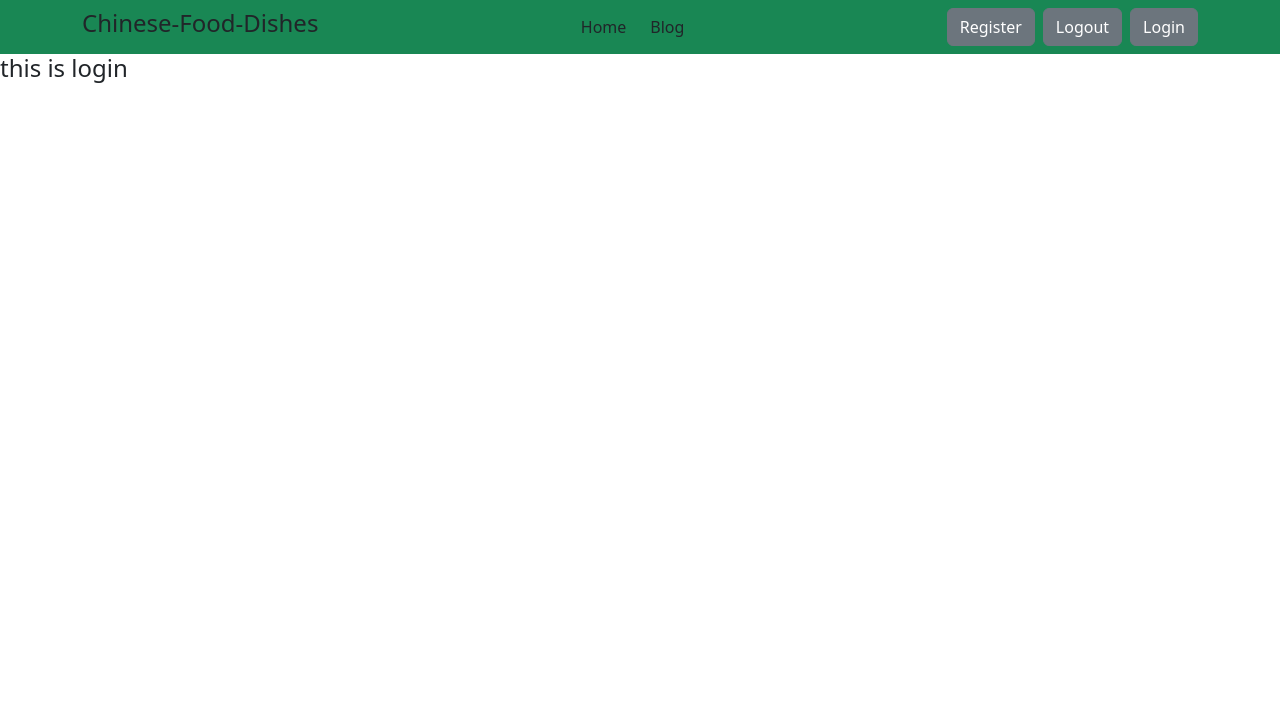
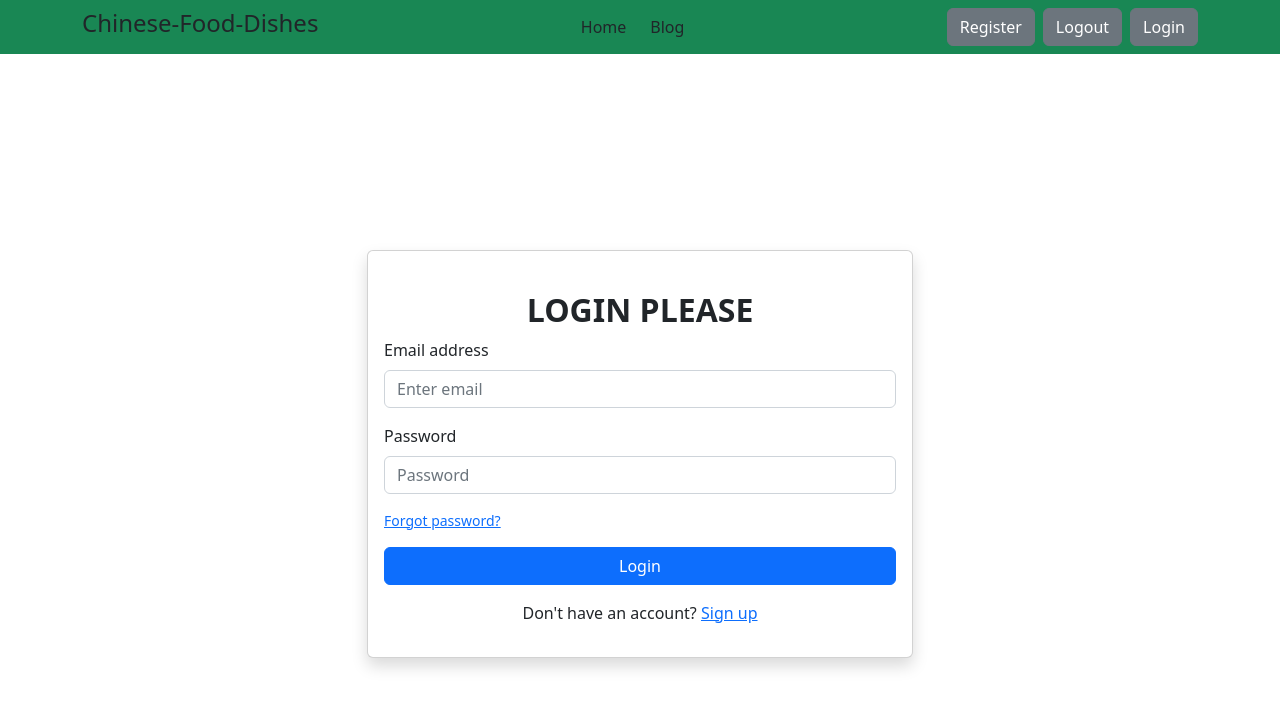
Before and after one commit to sakib21103090/Chinese-Food-Dishes-Client, a React (Vite) app: page /login in a window 1280 px wide. Shown: the top 708 px of the page. Built offline with nearby package versions, Linux system fonts and the light colour scheme.

Commit message:
add login page

```diff
--- a/package.json
+++ b/package.json
@@ -11,6 +11,7 @@
   },
   "dependencies": {
     "bootstrap": "^5.2.3",
+    "firebase": "^9.21.0",
     "localforage": "^1.10.0",
     "match-sorter": "^6.3.1",
     "react": "^18.2.0",
--- a/src/Components/ChefData/ChefData.jsx
+++ b/src/Components/ChefData/ChefData.jsx
@@ -19,7 +19,8 @@ const ChefData = ({data}) => {
               <p className='text-success'>likes :{likes}</p>
               </div>
 
-          <Link to={`/chefInfo/${id}`}><Button variant="primary">View Recipes</Button></Link>
+
+              <Link to={`/chefInfo/${id}`}><Button variant="primary">View Recipes</Button></Link>
       </Card.Body>
     </Card>
  </Container>
--- a/src/Components/ChefInfo/ChefInfo.jsx
+++ b/src/Components/ChefInfo/ChefInfo.jsx
@@ -1,15 +1,15 @@
 import React from 'react';
-import { useLoaderData } from 'react-router-dom';
+import { useLoaderData, } from 'react-router-dom';
 
 const ChefInfo = () => {
-    const  chefInfo=useLoaderData();
+  const  ChefInfo=useLoaderData();
 
-    const {id,name}=chefInfo;
-    console.log(chefInfo);
-    return (
-        <div>
-          <h5>{name}Name</h5>
-        </div>
+  const {name}=ChefInfo;
+  console.log(ChefInfo);
+  return (
+      <div>
+        <h5>{name} Name</h5>
+      </div>
     );
 };
 
--- a/src/Components/Login/Login.jsx
+++ b/src/Components/Login/Login.jsx
@@ -1,10 +1,63 @@
 import React from 'react';
+import { Col, Button, Row, Container, Card, Form } from "react-bootstrap";
+import { Link } from 'react-router-dom';
 
 const Login = () => {
     return (
         <div>
-            <h4>this is login</h4>
-        </div>
+        <Container>
+          <Row className="vh-100 d-flex justify-content-center align-items-center">
+            <Col md={8} lg={6} xs={12}>
+              <Card className="shadow">
+                <Card.Body>
+                  <div className="mb-3 mt-md-4">
+                    <h2 className="fw-bold mb-2 text-uppercase text-center ">Login please</h2>
+                    <div className="mb-3">
+                      <Form>
+                        <Form.Group className="mb-3" controlId="formBasicEmail">
+                          <Form.Label className="text-center">
+                            Email address
+                          </Form.Label>
+                          <Form.Control type="email" name='email' placeholder="Enter email" />
+                        </Form.Group>
+
+                        <Form.Group
+                          className="mb-3"
+                          controlId="formBasicPassword"
+                        >
+                          <Form.Label>Password</Form.Label>
+                          <Form.Control type="password" name='password' placeholder="Password" />
+                        </Form.Group>
+                        <Form.Group
+                          className="mb-3"
+                          controlId="formBasicCheckbox"
+                        >
+                          <p className="small">
+                            <a className="text-primary" href="#!">
+                              Forgot password?
+                            </a>
+                          </p>
+                        </Form.Group>
+                        <div className="d-grid">
+                          <Button variant="primary" type="submit">
+                            Login
+                          </Button>
+                        </div>
+                      </Form>
+                      <div className="mt-3">
+                        <p className="mb-0  text-center">
+                          Don't have an account?{" "}
+                          <Link to="/Register" className="label-text-alt link link-hover  ml-1"> Sign up </Link>
+                        </p>
+                      </div>
+                    </div>
+                  </div>
+                </Card.Body>
+              </Card>
+            </Col>
+          </Row>
+        </Container>
+      </div>
     );
 };
 
--- a/src/Components/Register/Register.jsx
+++ b/src/Components/Register/Register.jsx
@@ -1,10 +1,103 @@
-import React from 'react';
+import React, { useContext, useState } from 'react';
+import { Col, Button, Row, Container, Card, Form } from 'react-bootstrap';
+import { Link } from 'react-router-dom';
+import { AuthContext } from '../../Providers/AuthProviders';
+
 
 const Register = () => {
+  const [error ,setError]=useState('');
+
+    const {createUser}=useContext(AuthContext);
+    const HandelRegister=event=>{
+        event.preventDefault();
+        const form =event.target;
+        const name=form.name.value;
+        const email=form.email.value;
+        const photo=form.photo.value;
+        const password=form.password.value;
+        console.log(name,photo,email,password)
+
+        setError('')
+        if (password.length <6){
+          setError('please set password up to six character')
+          return
+      }
+
+        createUser(email,password)
+        .then(result => {
+
+            const LoggedUser = result.user;
+            console.log(LoggedUser);
+          })
+          .catch(error => {
+            console.log(error);
+            setError(error.message);
+          });
+    }
     return (
         <div>
-            <h3>this is regeispage</h3>
-        </div>
+        <Container>
+          <Row className="vh-100 d-flex justify-content-center align-items-center">
+            <Col md={8} lg={6} xs={12}>
+              <Card className="px-4">
+                <Card.Body>
+                  <div className="mb-3 mt-md-4">
+                    <h2 className="fw-bold mb-2 text-center text-uppercase ">
+                      Sign up
+                    </h2>
+                    <div className="mb-3">
+                      <Form onSubmit={HandelRegister}>
+                        <Form.Group className="mb-3">
+                          <Form.Label className="text-center">Name</Form.Label>
+                          <Form.Control type="text" name='name' placeholder="Enter Name"  required/>
+                        </Form.Group>
+                        <Form.Group className="mb-3">
+                          <Form.Label className="text-center">photo url</Form.Label>
+                          <Form.Control type="text" name='photo' placeholder="Enter photo url" required />
+                        </Form.Group>
+
+                        <Form.Group className="mb-3" controlId="formBasicEmail">
+                          <Form.Label className="text-center">
+                            Email address
+                          </Form.Label>
+                          <Form.Control type="email" name='email' placeholder="Enter email" required />
+                        </Form.Group>
+
+                        <Form.Group
+                          className="mb-3"
+                          controlId="formBasicPassword"
+                        >
+                          <Form.Label>Password</Form.Label>
+                          <Form.Control type="password" name='password' placeholder="Password" required />
+                        </Form.Group>
+                        <Form.Group
+                          className="mb-3"
+                          controlId="formBasicPassword"
+                        >
+
+                        </Form.Group>
+                        <div className="d-grid">
+                          <Button variant="primary" type="submit">
+                            Create Account
+                          </Button>
+                        </div>
+                      </Form>
+                      <div className="mt-3">
+                        <p className="mb-0  text-center">
+                          Already have an account??{' '}
+                          <Link to="/login" className="label-text-alt link link-hover  ml-1"> Sign up </Link>
+
+                        </p>
+                        <p className='text-danger text-center	'> <small>{error}</small></p>p
+                      </div>
+                    </div>
+                  </div>
+                </Card.Body>
+              </Card>
+            </Col>
+          </Row>
+        </Container>
+      </div>
     );
 };
 
--- /dev/null
+++ b/src/Providers/AuthProviders.jsx
@@ -0,0 +1,33 @@
+import React, { createContext } from 'react';
+import app from '../../src/Shared/firebase/firebase.config';
+import {createUserWithEmailAndPassword, getAuth} from "firebase/auth";
+
+export const AuthContext= createContext(null);
+
+const auth = getAuth(app);
+
+const AuthProviders = ({children}) => {
+
+const user=null;
+
+const createUser=(email,password)=>{
+
+    return createUserWithEmailAndPassword(auth,email,password);
+}
+
+    const AuthInfo={
+
+        user,
+        // loading,
+        createUser,
+        // SignIn,
+        // logOut
+    }
+    return (
+     <AuthContext.Provider value={AuthInfo}>
+        {children}
+    </AuthContext.Provider>
+    );
+};
+
+export default AuthProviders;
--- a/src/Shared/NavbarMain.jsx
+++ b/src/Shared/NavbarMain.jsx
@@ -1,8 +1,11 @@
-import React from 'react';
+import React, { useContext } from 'react';
 import { Button, Container, Nav, Navbar } from 'react-bootstrap';
 import { Link } from 'react-router-dom';
+import { AuthContext } from '../Providers/AuthProviders';
 
 const NavbarMain = () => {
+    const {user}=useContext(AuthContext)
+
   return (
            <div>
             <Navbar collapseOnSelect expand="lg" bg="success" variant="light">
--- /dev/null
+++ b/src/Shared/firebase/firebase.config.js
@@ -0,0 +1,18 @@
+// Import the functions you need from the SDKs you need
+import { initializeApp } from "firebase/app";
+// TODO: Add SDKs for Firebase products that you want to use
+// https://firebase.google.com/docs/web/setup#available-libraries
+
+// Your web app's Firebase configuration
+const firebaseConfig = {
+  apiKey: "AIzaSyAr3aP-tCEUuAbXoH3EjM3zf-VJCfSsZYQ",
+  authDomain: "chinese-food-dishes.firebaseapp.com",
+  projectId: "chinese-food-dishes",
+  storageBucket: "chinese-food-dishes.appspot.com",
+  messagingSenderId: "311273403870",
+  appId: "1:311273403870:web:4c7feef02f1dd99bc1d94f"
+};
+
+// Initialize Firebase
+const app = initializeApp(firebaseConfig);
+export default app;
--- a/src/main.jsx
+++ b/src/main.jsx
@@ -12,6 +12,7 @@ import Login from './Components/Login/Login.jsx';
 import Register from './Components/Register/Register.jsx';
 import Blog from './Components/Blog/Blog.jsx';
 import ChefInfo from './Components/ChefInfo/ChefInfo.jsx';
+import AuthProviders from './Providers/AuthProviders.jsx';
 
 
 const router = createBrowserRouter([
@@ -56,6 +57,6 @@ const router = createBrowserRouter([
 
 ReactDOM.createRoot(document.getElementById('root')).render(
   <React.StrictMode>
-   <RouterProvider router={router} />
+   <AuthProviders><RouterProvider router={router} /></AuthProviders>
   </React.StrictMode>,
 )
```
Also changed, not shown: 1 other file (tests, documents, lock files or other folders).
